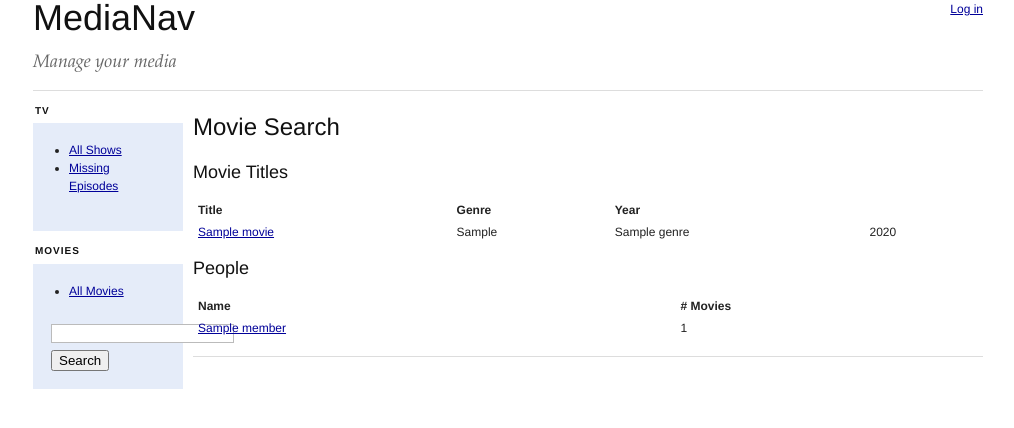
After one commit to msespaz/medianav, a Django app: template server/movies/templates/search_result.html in a window 1280 px wide. The commit adds this page. Shown: the top 428 px of the page, without its empty margins (132-1146 px from the left). Run offline with Django 3.2, Linux system fonts and the light colour scheme; the template is opened without the code that fills it: most values are stand-ins (such as "Sample title", 1, 10 or a date in 2020); some libraries are stand-ins or nearby versions.

Commit message:
Basic movie searching

```diff
--- a/server/mnav/templates/base.html
+++ b/server/mnav/templates/base.html
@@ -45,6 +45,9 @@
                     <ul>
                         <li><a href="{% url movies.views.movies_list %}">All Movies</a></li>
                     </ul>
+                    <form action="{% url movies.views.search %}" method="get">
+                        <input type="text" name ="q">
+                        <input type="submit" value="Search">
                 </div>
             </div>
             {% endblock %}
--- /dev/null
+++ b/server/movies/templates/search_result.html
@@ -0,0 +1,40 @@
+{% extends "base.html" %}
+
+{% block title %}Movie Search{% endblock %}
+
+{% block content %}
+<h2>Movie Search</h2>
+<h3>Movie Titles</h3>
+<table>
+    <tr>
+        <th align=left>Title</th>
+        <th align=left>Genre</th>
+        <th align=left>Year</th>
+    </tr>
+{% for movie in movies %}
+    <tr class="{% cycle 'odd' 'even' %}">
+        <td><a href="{% url movies.views.movie_detail movie_id=movie.id %}">{{ movie.title }}</a></td>
+        <td>{{ movie.imdb_kind|truncatewords:"1" }}</td>
+        <td>
+            {% for genre in movie.genres.all %}
+            {{ genre.name }}
+            {% endfor %}
+        </td>
+        <td>{{ movie.year }}</td>
+    </tr>
+{% endfor %}
+</table>
+<h3>People</h3>
+<table>
+    <tr>
+        <th align=left>Name</th>
+        <th align=left># Movies</th>
+    </tr>
+{% for member in people %}
+    <tr>
+        <td><a href="{% url movies.views.person_detail person_id=member.id %}">{{ member.name }}</a></td>
+        <td>{{ member.num_movies }}</td>
+    </tr>
+{% endfor %}
+<table>
+{% endblock %}
--- a/server/movies/urls.py
+++ b/server/movies/urls.py
@@ -2,6 +2,7 @@ from django.conf.urls.defaults import *
 
 urlpatterns = patterns('movies.views',
     (r'^$', 'movies_list'),
+    (r'^search/$', 'search'),
     (r'^movie/(?P<movie_id>\d+)/$', 'movie_detail'),
     (r'^genre/(?P<genre_id>\d+)/$', 'genre_detail'),
     (r'^person/(?P<person_id>\d+)/$', 'person_detail'),
```
Also changed, not shown: server/movies/views.py (+10 -0 lines).
